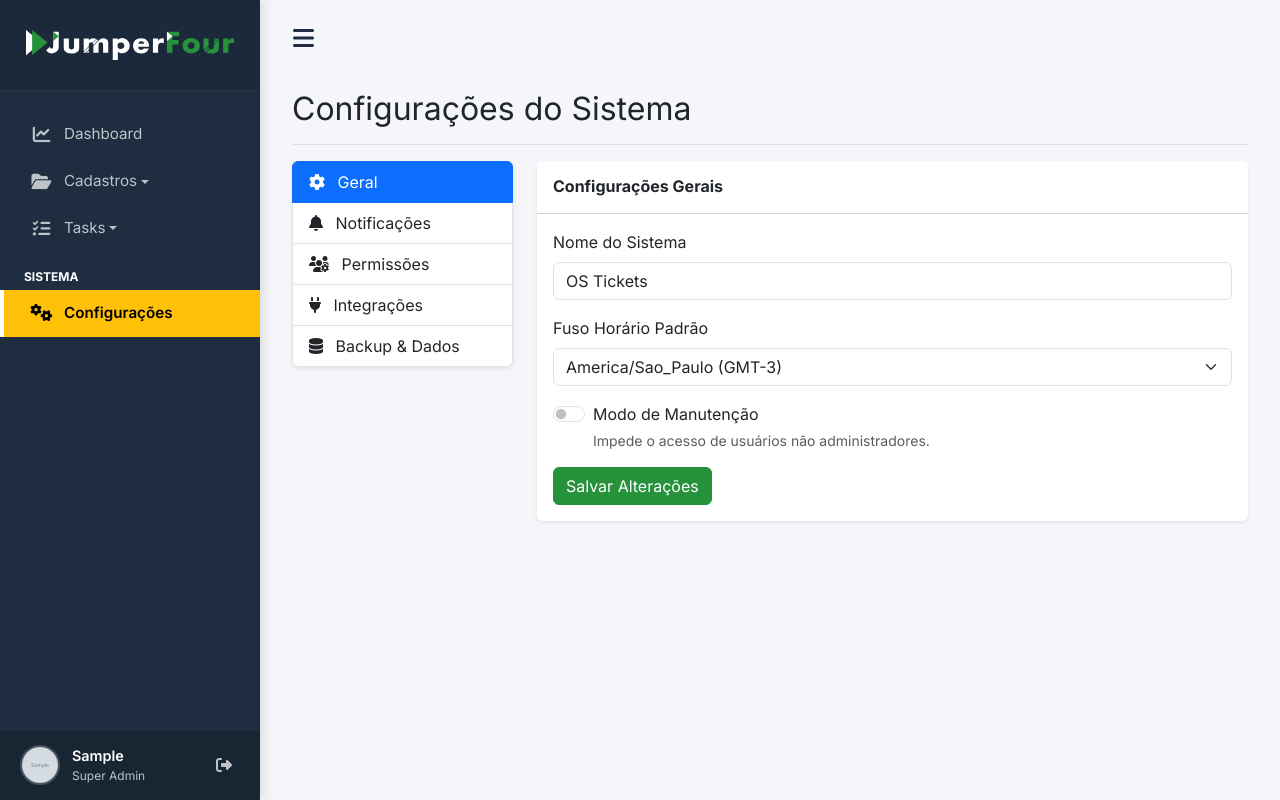
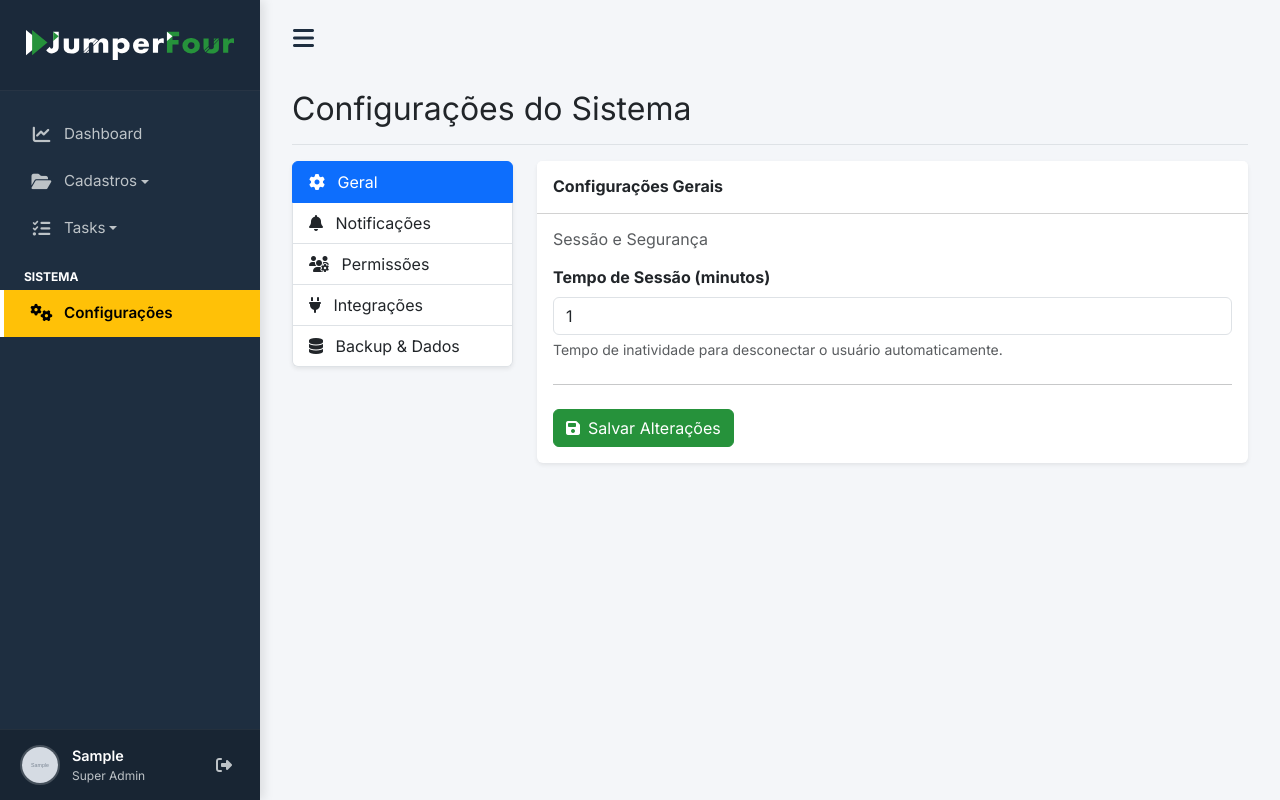
Before and after one commit to contatoevertonoliveira/os, a Django app: page /settings/ in a window 1280 px wide. Run offline with Django 5.2, Linux system fonts and the light colour scheme; a user stored in the database is signed in; tables that the repository leaves empty hold one stand-in row (values such as "Sample post"); grey boxes marked "Sample" are stand-in pictures; some libraries are stand-ins or nearby versions.

Commit message:
Implementa configuração dinâmica de tempo de sessão e SystemSettings

```diff
--- a/jumperfour/settings.py
+++ b/jumperfour/settings.py
@@ -25,7 +25,7 @@ SECRET_KEY = 'django-insecure-5*fx=)er&%b%7jwvzxsoizfs+4_z%&)*3!)b5=m=f_bmy1hh)3
 # SECURITY WARNING: don't run with debug turned on in production!
 DEBUG = True
 
-ALLOWED_HOSTS = []
+ALLOWED_HOSTS = ['*']
 
 
 # Application definition
@@ -49,6 +49,7 @@ MIDDLEWARE = [
     'django.contrib.auth.middleware.AuthenticationMiddleware',
     'django.contrib.messages.middleware.MessageMiddleware',
     'django.middleware.clickjacking.XFrameOptionsMiddleware',
+    'tickets.middleware.SessionTimeoutMiddleware',
 ]
 
 ROOT_URLCONF = 'jumperfour.urls'
@@ -63,6 +64,7 @@ TEMPLATES = [
                 'django.template.context_processors.request',
                 'django.contrib.auth.context_processors.auth',
                 'django.contrib.messages.context_processors.messages',
+                'tickets.context_processors.system_settings',
             ],
         },
     },
--- a/templates/base.html
+++ b/templates/base.html
@@ -611,10 +611,12 @@
             updateSidebarTooltips(isCollapsed);
         });
 
-        // Inactivity Logout (30 minutes)
+        // Inactivity Logout (Configurable)
         (function() {
             let time;
-            const timeout = 1800000; // 30 minutes in ms
+            // Default to 30 minutes if variable not set
+            const timeoutMinutes = {{ session_timeout_minutes|default:30 }};
+            const timeout = timeoutMinutes * 60 * 1000;
 
             function logout() {
                 const logoutForm = document.getElementById('logoutForm');
--- a/templates/settings.html
+++ b/templates/settings.html
@@ -33,24 +33,32 @@
                 <h6 class="mb-0 fw-bold">Configurações Gerais</h6>
             </div>
             <div class="card-body">
-                <form>
-                    <div class="mb-3">
-                        <label for="systemName" class="form-label">Nome do Sistema</label>
-                        <input type="text" class="form-control" id="systemName" value="OS Tickets">
+                <form method="post">
+                    {% csrf_token %}
+
+                    <h6 class="mb-3 text-muted">Sessão e Segurança</h6>
+                    <div class="mb-4">
+                        <label for="{{ form.session_timeout_minutes.id_for_label }}" class="form-label fw-bold">{{ form.session_timeout_minutes.label }}</label>
+                        {{ form.session_timeout_minutes }}
+                        <div class="form-text text-muted">{{ form.session_timeout_minutes.help_text }}</div>
+                        {% if form.session_timeout_minutes.errors %}
+                            <div class="text-danger small mt-1">{{ form.session_timeout_minutes.errors }}</div>
+                        {% endif %}
                     </div>
-                    <div class="mb-3">
-                        <label for="timezone" class="form-label">Fuso Horário Padrão</label>
-                        <select class="form-select" id="timezone">
-                            <option value="America/Sao_Paulo" selected>America/Sao_Paulo (GMT-3)</option>
-                            <option value="UTC">UTC</option>
-                        </select>
+
+                    <hr class="my-4">
+
+                    <!-- Placeholder for future settings (kept static for visual consistency if needed, but disabled/hidden if not implemented) -->
+                    <!--
+                    <div class="mb-3 opacity-50">
+                        <label class="form-label">Nome do Sistema (Em breve)</label>
+                        <input type="text" class="form-control" value="OS Tickets" disabled>
                     </div>
-                    <div class="mb-3 form-check form-switch">
-                        <input class="form-check-input" type="checkbox" id="maintenanceMode">
-                        <label class="form-check-label" for="maintenanceMode">Modo de Manutenção</label>
-                        <div class="form-text">Impede o acesso de usuários não administradores.</div>
-                    </div>
-                    <button type="submit" class="btn btn-primary-custom">Salvar Alterações</button>
+                    -->
+
+                    <button type="submit" class="btn btn-primary-custom">
+                        <i class="fas fa-save me-2"></i>Salvar Alterações
+                    </button>
                 </form>
             </div>
         </div>
--- /dev/null
+++ b/tickets/context_processors.py
@@ -0,0 +1,14 @@
+from .models import SystemSettings
+
+def system_settings(request):
+    try:
+        settings = SystemSettings.objects.first()
+        if not settings:
+            settings = SystemSettings.objects.create()
+    except Exception:
+        return {}
+
+    return {
+        'system_settings': settings,
+        'session_timeout_minutes': settings.session_timeout_minutes
+    }
--- a/tickets/forms.py
+++ b/tickets/forms.py
@@ -1,6 +1,6 @@
 from django import forms
 from django.contrib.auth.models import User
-from .models import UserProfile, Ticket, TicketUpdate, System, Client
+from .models import UserProfile, Ticket, TicketUpdate, System, Client, SystemSettings
 
 class ClientForm(forms.ModelForm):
     class Meta:
@@ -171,3 +171,11 @@ class UserProfileForm(forms.ModelForm):
             profile.save()
 
         return profile
+
+class SystemSettingsForm(forms.ModelForm):
+    class Meta:
+        model = SystemSettings
+        fields = ['session_timeout_minutes']
+        widgets = {
+            'session_timeout_minutes': forms.NumberInput(attrs={'class': 'form-control', 'min': '1', 'max': '1440'}),
+        }
--- /dev/null
+++ b/tickets/middleware.py
@@ -0,0 +1,18 @@
+from .models import SystemSettings
+
+class SessionTimeoutMiddleware:
+    def __init__(self, get_response):
+        self.get_response = get_response
+
+    def __call__(self, request):
+        if request.user.is_authenticated:
+            try:
+                settings = SystemSettings.objects.first()
+                if settings:
+                    # Define a expiração da sessão em segundos
+                    request.session.set_expiry(settings.session_timeout_minutes * 60)
+            except Exception:
+                pass
+
+        response = self.get_response(request)
+        return response
--- a/tickets/models.py
+++ b/tickets/models.py
@@ -107,6 +107,20 @@ class System(models.Model):
         verbose_name = "Sistema"
         verbose_name_plural = "Sistemas"
 
+class SystemSettings(models.Model):
+    session_timeout_minutes = models.PositiveIntegerField(
+        default=30,
+        verbose_name="Tempo de Sessão (minutos)",
+        help_text="Tempo de inatividade para desconectar o usuário automaticamente."
+    )
+
+    def __str__(self):
+        return "Configurações do Sistema"
+
+    class Meta:
+        verbose_name = "Configuração do Sistema"
+        verbose_name_plural = "Configurações do Sistema"
+
 class Ticket(models.Model):
     STATUS_CHOICES = (
         ('open', 'Em Aberto'),
--- a/tickets/views.py
+++ b/tickets/views.py
@@ -6,9 +6,9 @@ from django.db.models import Count, Exists, OuterRef
 from django.contrib.auth import login
 from django.contrib import messages
 from django.http import JsonResponse
-from .models import Ticket, Client, UserProfile, Equipment, OrderType, ProblemType, TicketUpdate, TicketFavorite, System
+from .models import Ticket, Client, UserProfile, Equipment, OrderType, ProblemType, TicketUpdate, TicketFavorite, System, SystemSettings
 from django.contrib.auth.models import User
-from .forms import TechnicianForm, TicketForm, TicketUpdateForm, TicketEvolutionForm, UserProfileForm, ClientForm
+from .forms import TechnicianForm, TicketForm, TicketUpdateForm, TicketEvolutionForm, UserProfileForm, ClientForm, SystemSettingsForm
 
 from django.contrib.messages.views import SuccessMessageMixin
 
@@ -39,8 +39,15 @@ class ProfileView(LoginRequiredMixin, SuccessMessageMixin, UpdateView):
         context['title'] = 'Meu Perfil'
         return context
 
-class SettingsView(LoginRequiredMixin, AdminRequiredMixin, TemplateView):
+class SettingsView(LoginRequiredMixin, AdminRequiredMixin, SuccessMessageMixin, UpdateView):
+    model = SystemSettings
+    form_class = SystemSettingsForm
     template_name = 'settings.html'
+    success_url = reverse_lazy('settings')
+    success_message = "Configurações atualizadas com sucesso!"
+
+    def get_object(self, queryset=None):
+        return SystemSettings.objects.first() or SystemSettings.objects.create()
 
     def get_context_data(self, **kwargs):
         context = super().get_context_data(**kwargs)
```
Also changed, not shown: tickets/migrations/0011_systemsettings.py (added).
